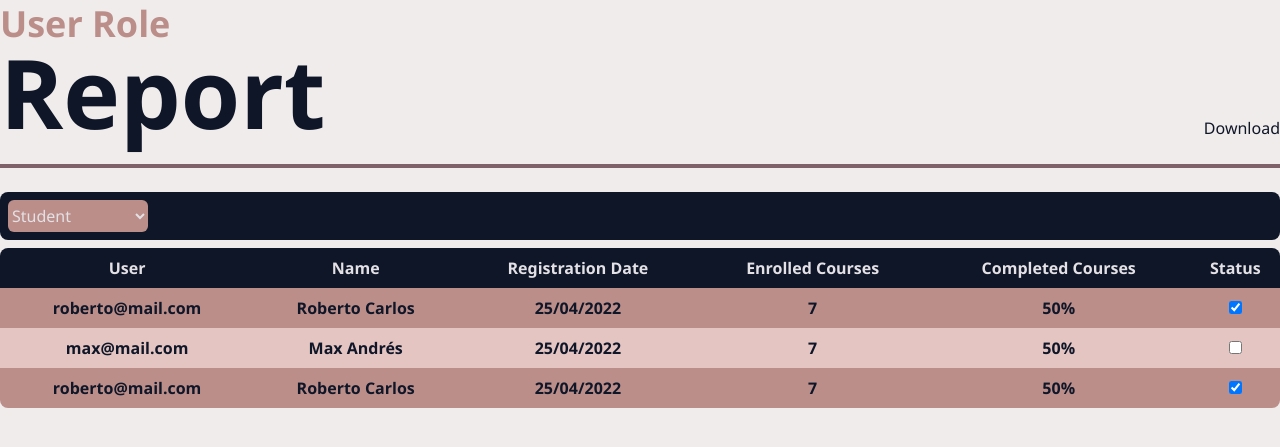
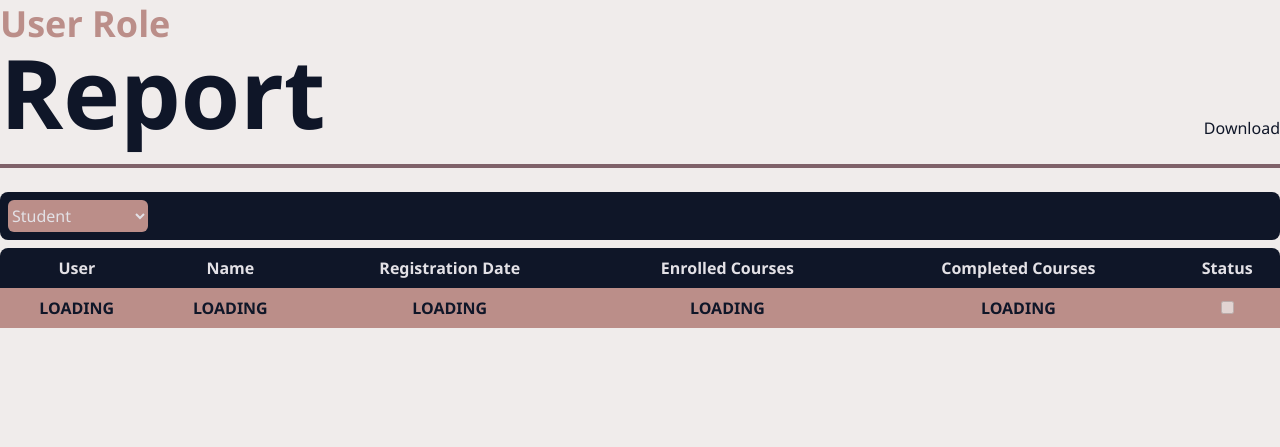
Before and after one commit to PalOntEr/Focus, a PHP site: page /report.view.php in a window 1280 px wide. Shown: the part 72-519 px from the top of the page. Run offline with PHP 8.4, Linux system fonts and the light colour scheme; some libraries are stand-ins or nearby versions.

Commit message:
Refactor report view to display loading state for user data

```diff
--- a/views/report.view.php
+++ b/views/report.view.php
@@ -37,28 +37,12 @@ require 'views/components/navbar.php';
             </thead>
             <tbody id="userReportsBody" class="text-center font-semibold">
                 <tr class="bg-comp-1 text-primary">
-                    <td>roberto@mail.com</td>
-                    <td class="py-2">Roberto Carlos</td>
-                    <td>25/04/2022</td>
-                    <td>7</td>
-                    <td>50%</td>
-                    <td><input type="checkbox" checked class="status-checkbox"></td>
-                </tr>
-                <tr class="bg-comp-2 text-primary">
-                    <td>max@mail.com</td>
-                    <td class="py-2">Max Andrés</td>
-                    <td>25/04/2022</td>
-                    <td>7</td>
-                    <td>50%</td>
-                    <td><input type="checkbox" class="status-checkbox"></td>
-                </tr>
-                <tr class="bg-comp-1 text-primary">
-                    <td class="py-2 rounded-bl-lg">roberto@mail.com</td>
-                    <td>Roberto Carlos</td>
-                    <td>25/04/2022</td>
-                    <td>7</td>
-                    <td>50%</td>
-                    <td class="rounded-br-lg"><input type="checkbox" checked class="status-checkbox"></td>
+                    <td>LOADING</td>
+                    <td class="py-2">LOADING</td>
+                    <td>LOADING</td>
+                    <td>LOADING</td>
+                    <td>LOADING</td>
+                    <td><input type="checkbox" disabled class="status-checkbox"></td>
                 </tr>
             </tbody>
         </table>
@@ -191,7 +175,7 @@ require 'views/components/navbar.php';
                     <td>${user.creationDate}</td>
                     <td>${user.enrolledCourses ? user.enrolledCourses : '0%'}</td>
                     <td>${user.completedCourses ? user.completedCourses : '0%'}</td>
-                    <td><input type="checkbox" class="status-checkbox" ${Math.random() % 2 == 1 ? 'checked' : ''}></td>
+                    <td><input type="checkbox" class="status-checkbox" ${Math.random() > 0.5 ? 'checked' : ''}></td>
                 `;
 
                 userReportsBody.appendChild(row);
```
